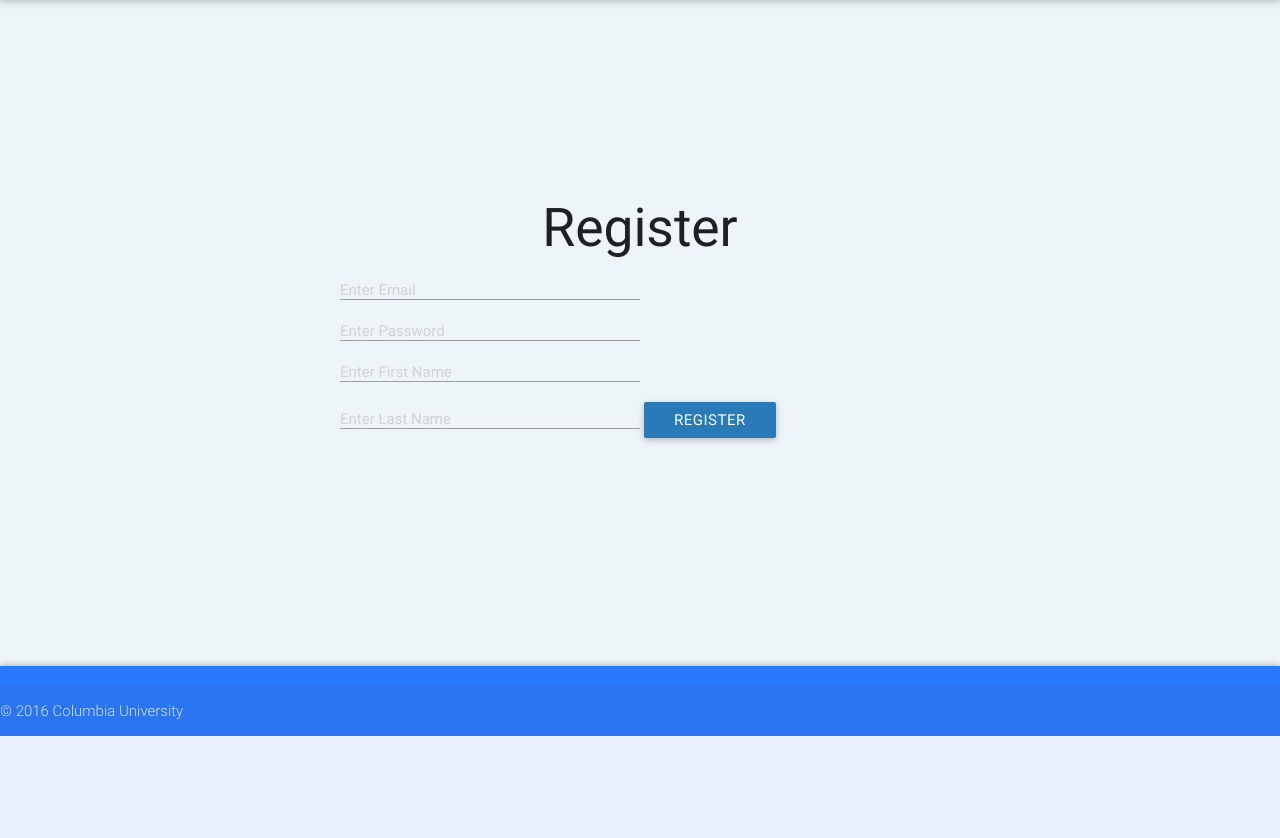
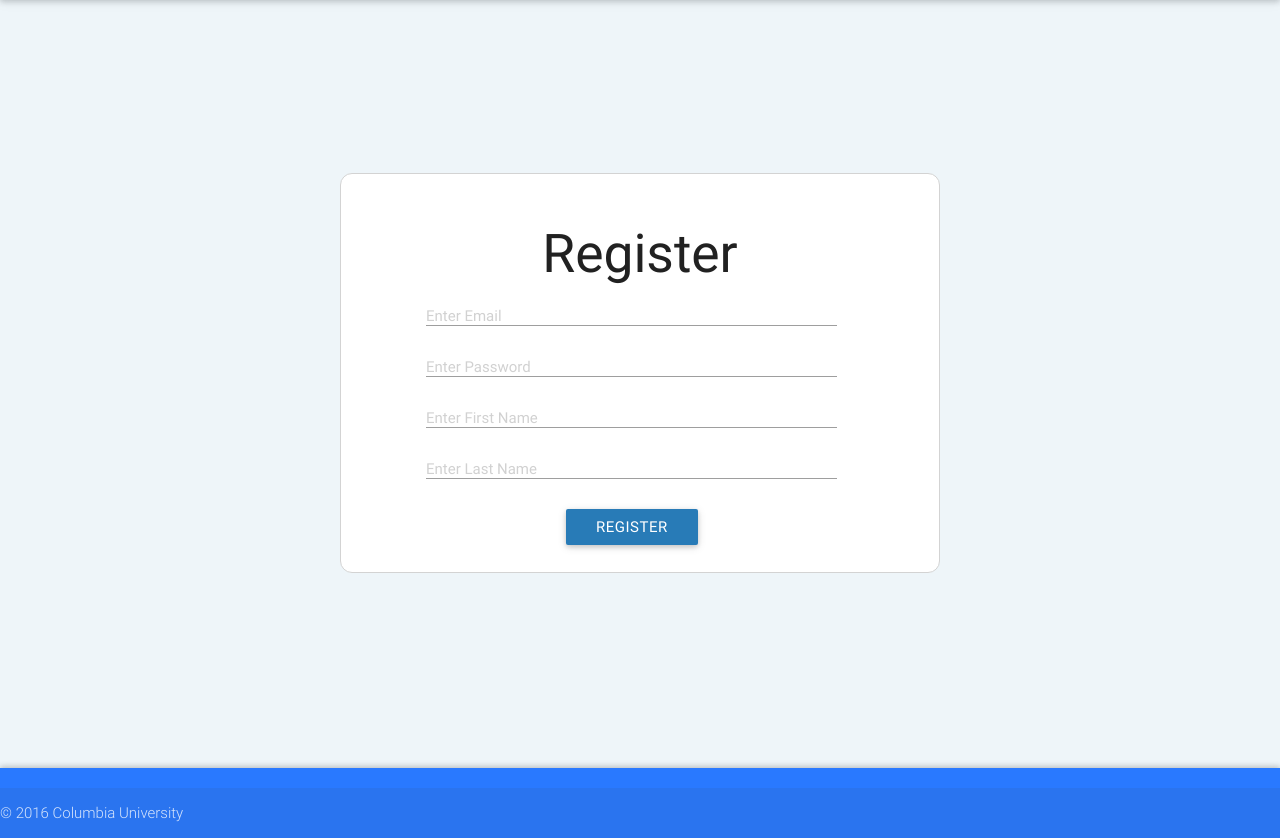
Before and after one commit to htisaksen/Columbia-MSRED, a Flask app: page /register in a window 1280 px wide. Shown: the part 64-902 px from the top of the page. Before the commit the page ends 800 px from the top, so only its background shows below. Run offline with Flask 2, Linux system fonts and the light colour scheme.

Commit message:
CSS-Fixed Login and Register pages

```diff
--- a/static/css/style.css
+++ b/static/css/style.css
@@ -27,10 +27,20 @@ main {
 	background-color: #73b9ec;
 }
 
-#register_button_alignment {
+.container {
+	margin: 150px auto;
+}
+
+
+#LP_register_button {
 	float: right;
 	bottom: 57px;
 	position: relative;
+}
+
+#RP_register_button {
+	margin: 0px 0px 0px 200px;
+
 }
 
 #home_buttons {
@@ -53,11 +63,8 @@ main {
 		max-width: 600px;
 	}
 }
-.container {
-	margin: 150px auto;
-}
 
-#login_border_bg {
+#login_page {
 	border-radius: 12px;
 	border: 1px solid;
 	border-color: lightgrey;
@@ -66,16 +73,36 @@ main {
 	height: 380px;
 }
 
+#login_page input, #register_page input {
+	width: 75%;
+	margin: 0px 60px 30px 60px;
+}
+
+#register_page {
+	border-radius: 12px;
+	border: 1px solid;
+	border-color: lightgrey;
+	background-color: white;
+	padding: 25px;
+	height: 400px;
+}
+
+
 footer.page-footer{
 	margin-top: 0;
 	box-shadow: 0 -2px 5px 0 rgba(0,0,0,0.16),0 2px 10px 0 rgba(0,0,0,0.12);
 }
 
-td, th {
+#combined_dashboard td, th {
 	padding: 5px 5px;
 }
+
 
 input:not([type]), input[type=text], input[type=password], input[type=email], input[type=url], input[type=time], input[type=date], input[type=datetime], input[type=datetime-local], input[type=tel], input[type=number], input[type=search], textarea.materialize-textarea {
 	width: 50%;
 	height: initial;
 }
+
+
+
+/*#263238 blue-grey darken-4*/
--- a/templates/base.html
+++ b/templates/base.html
@@ -37,9 +37,11 @@
 <header>{% block header %}{% endblock header %}</header>
 <main>
 	{% block content %}
-	<article>{% block dashboard %}{% endblock dashboard %}</article>
-	<article>{% block proforma %}{% endblock proforma %}</article>
-	<article>{% block returns_summary %}{% endblock returns_summary %}</article>
+	<div id = 'combined_dashboard'>
+		<article>{% block dashboard %}{% endblock dashboard %}</article>
+		<article>{% block proforma %}{% endblock proforma %}</article>
+		<article>{% block returns_summary %}{% endblock returns_summary %}</article>
+	</div>
 	{% endblock content %}
 <sidebar>{% block sidebar %}{% endblock sidebar %}</sidebar>
 </main>
--- a/templates/register.html
+++ b/templates/register.html
@@ -4,14 +4,18 @@
 
 		<div class = "container">
 		<br>
+			<div id ='register_page'>
+
 				<h2 style="text-align:center">Register</h2>
 				<form id= 'register_form' name = 'register_form' action = '/register' method = 'POST'>
 					<input type = 'text' name = 'email' placeholder = 'Enter Email'>
 					<input type = 'password' name = 'password' placeholder = 'Enter Password'>
 					<input type = 'text' name = 'firstname' placeholder = 'Enter First Name'>
 					<input type = 'text' name = 'lastname' placeholder = 'Enter Last Name'>
-			<button class="btn waves-effect waves-light" type="submit" name="action">Register</button>
+
+					<button id = "RP_register_button" class="btn waves-effect waves-light" type="submit" name="action">Register</button>
 				</form>
+			</div>
 		</div>
 		<br><br>
 
```
Also changed, not shown: templates/login.html (+4 -3 lines), user_REmodels.db. Lines whose indentation alone changed are shown as unchanged.
